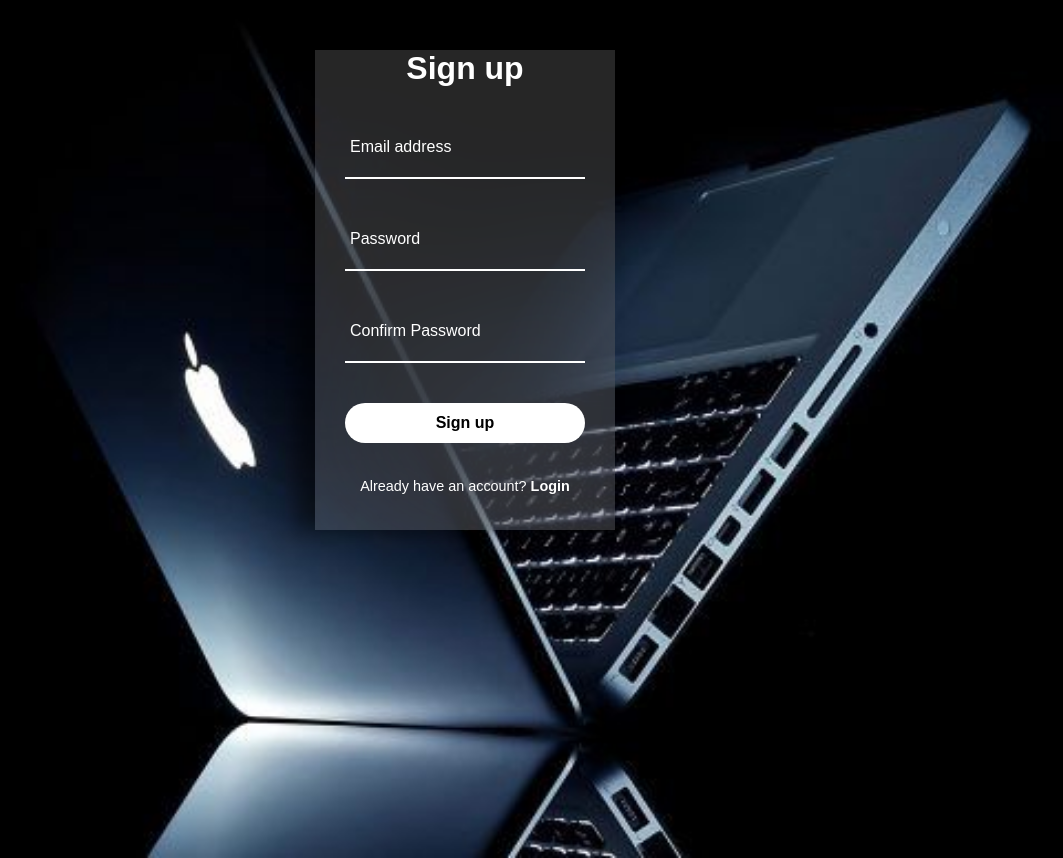
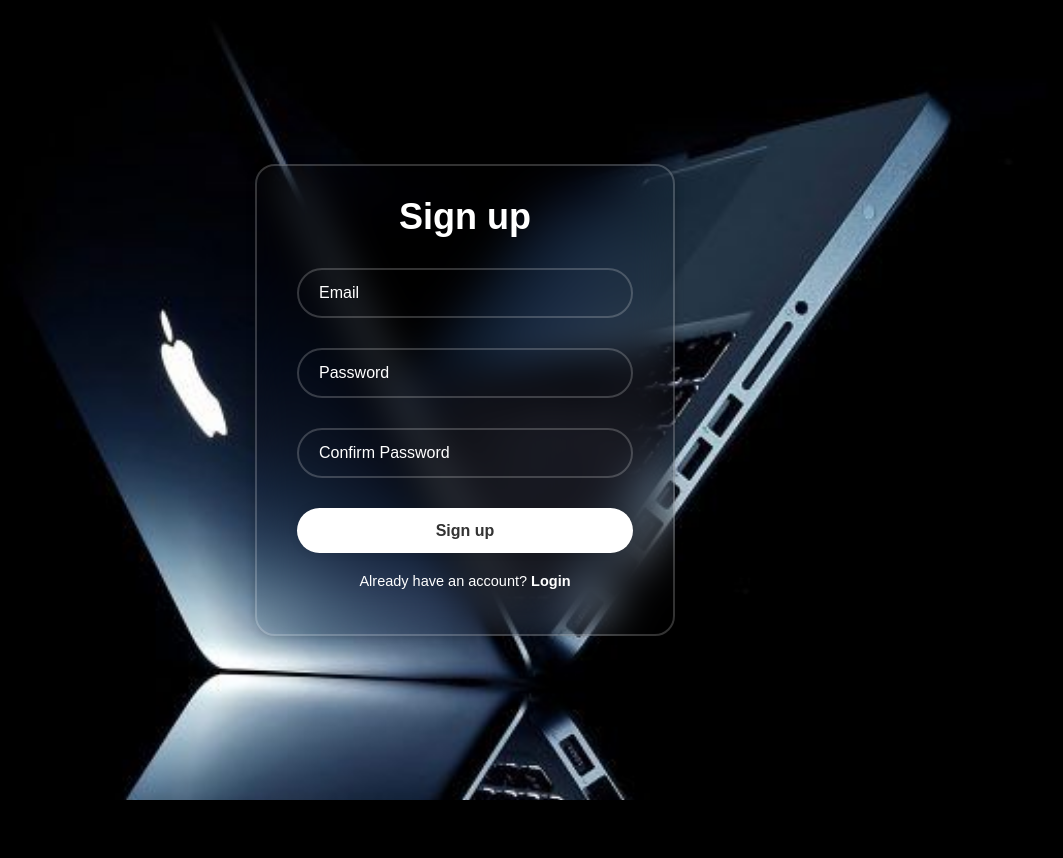
Before and after one commit to Laxshali/CareerHunt, a PHP site: page /SignUp.html in a window 1280 px wide. Shown: the whole page, without its empty margins (175-1238 px from the left). After the commit the page ends 800 px from the top, so only its background shows below. Run offline with PHP 8.4, Linux system fonts and the light colour scheme.

Commit message:
codes were changed

```diff
--- a/Profile.html
+++ b/Profile.html
@@ -25,7 +25,7 @@
         </ul>
     </nav>
 </header>
-
+<br><br><br><br><br><br>
     <div class="container">
         <h1>Welcome to Our Platform</h1>
         <p>Please choose your role:</p>
--- a/SignUp.html
+++ b/SignUp.html
@@ -5,33 +5,45 @@
   <meta http-equiv="X-UA-Compatible" content="IE=edge">
   <meta name="viewport" content="width=device-width, initial-scale=1.0">
   <title>SignUp</title>
-  <link rel="stylesheet" href="css/SignUp.css">
+  <link rel="stylesheet" href="css/loginstyle.css">
 </head>
+
 <body style="background-image: url(images/lap3.jpg);">
+
+    <div class="wrapper">
   <form action="php/SignUp.php" method="post" id="signup">
+
     <h1>Sign up</h1>
-    <div class="inputbox">
+
+    <div class="input-box">
         <ion-icon name="mail-outline"></ion-icon>
-        <input type="email" name="email"required>
-        <label for="">Email address</label>
+        <input type="email" name="email" placeholder="Email" required>
+
     </div>
-    <div class="inputbox">
+
+    <div class="input-box">
         <ion-icon name="lock-closed-outline"></ion-icon>
-        <input type="password" name="password_has" id ="password" required>
-        <label for="">Password</label>
+        <input type="password" name="password_has" id ="password" placeholder="Password" required>
+
     </div>
-    <div class="inputbox">
+
+    <div class="input-box">
         <ion-icon name="lock-closed-outline"></ion-icon>
-        <input type="password" id="cpassword" required>
-        <label for="">Confirm Password</label>
+        <input type="password" id="cpassword" placeholder="Confirm Password" required>
+
     </div>
+
     <div class="error_message" id="error_message"></div>
-     <button name="submit">Sign up</button>
-    <div class="register">
+
+     <button type="submit" name="submit" class="btn">Sign up</button>
+
+
+    <div class="register-link">
         <p>Already have an account? <a href="loginNew.html">  Login </a></p>
     </div>
+
 </form>
-
+</div>
 
 
 <script src="js/signup.js"></script>
--- a/css/SignUp.css
+++ /dev/null
@@ -1,173 +0,0 @@
-*{
-    box-sizing: border-box;
-    font-family: 'poppins',sans-serif;
-    align-items: center;
-    justify-content: center;
-
-}
-body {
-align-items: center;
-justify-content: center;
-min-height: 100vh;
-background-image: url("../images/lap3.jpg") ;
-background-size: cover;
-
-}
-form{
-position:relative;
-display:inherit;
-background-color: rgba(255, 255, 255, 0.15);
-backdrop-filter: blur(80px);
-box-shadow: -20px 0 20px rgba(0, 0, 0, 0.5);
-box-sizing: content-box;
-box-decoration-break: clone;
-background-origin: padding-box;
-width: 300px;
-height: 480Px;
-text-align: center;
-margin:auto;
-margin-top:50px;
-
-}
-/* nav{
-padding: 0%;
-margin: 0px;
-display: bolck;
-position: block;
-
-}*/
-
-
-section {
-margin: 20px;
-position: center;
-max-width: 400px;
-background-color: transparent;
-border: 2px solid rgba(255, 255, 255, 0.5);
-border-radius: 20px;
-backdrop-filter: blur(55px);
-display: flex;
-justify-content: center;
-align-items: center;
-padding: 2rem 3rem;
-}
-
-h1 {
-font-size: 2rem;
-color: #fff;
-text-align: center;
-}
-
-.inputbox {
-
-position: relative;
-text-align: center;
-margin: 30px;
-max-width: 310px;
-border-bottom: 2px solid #fff;
-}
-
-.inputbox label {
-position: absolute;
-top: 50%;
-left: 5px;
-transform: translateY(-50%);
-color: #fff;
-font-size: 1rem;
-pointer-events: none;
-transition: all 0.5s ease-in-out;
-}
-
-input:focus ~ label,
-input:valid ~ label {
-top: -5px;
-}
-
-.inputbox input {
-display: inline-flex;
-width: 100%;
-height: 60px;
-background: transparent;
-border: none;
-outline: none;
-font-size: 1rem;
-padding: 0 35px 0 5px;
-color: #fff;
-}
-
-.inputbox ion-icon {
-position: absolute;
-right: 8px;
-color: #fff;
-font-size: 1.2rem;
-top: 20px;
-}
-
-.forget {
-margin: 15px;
-font-size: 0.85rem;
-color: #fff;
-display: flex;
-justify-content: space-between;
-
-}
-
-.forget label {
-display: flex;
-align-items: center;
-}
-
-.forget label input {
-margin-right: 3px;
-}
-
-.forget a {
-color: #fff;
-text-decoration: none;
-font-weight: 600;
-}
-
-.forget a:hover {
-text-decoration: underline;
-}
-
-button {
-padding: 10px;
-margin: 10px;
-width: 80%;
-height: 40px;
-border-radius: 40px;
-background-color: rgb(255, 255,255, 1);
-border: none;
-outline: none;
-cursor: pointer;
-font-size: 1rem;
-font-weight: 600;
-transition: all 0.4s ease;
-}
-
-button:hover {
-background-color: rgb(255, 255,255, 0.5);
-}
-
-.register {
-font-size: 0.9rem;
-color: #fff;
-text-align: center;
-margin: 25px 0 10px;
-}
-
-.register p a {
-text-decoration: none;
-color: #fff;
-font-weight: 600;
-}
-
-.register p a:hover {
-text-decoration: underline;
-}
-@media(max-width: 400px){
-    body{
-      width: 100%;
-    }
-  }
--- a/css/style.css
+++ b/css/style.css
@@ -22,6 +22,8 @@ nav{
     height: 80px;
     width: 100%;
 }
+
+
 /* .logo-container {
     display: flex;
     align-items: left;
--- a/php/login.php
+++ b/php/login.php
@@ -17,7 +17,7 @@ if (isset($_POST['login'])) {
         if (password_verify($password, $hashedPassword)) {
            // session_start(); // Start the session
 
-                header("Location: ../index.html");
+                header("Location: ../Profile.html");
                 exit; // Ensure no further code runs after redirection
         } else {
             $error = "Invalid username or password.";
```
Also changed, not shown: index.html (+6 -6 lines).
